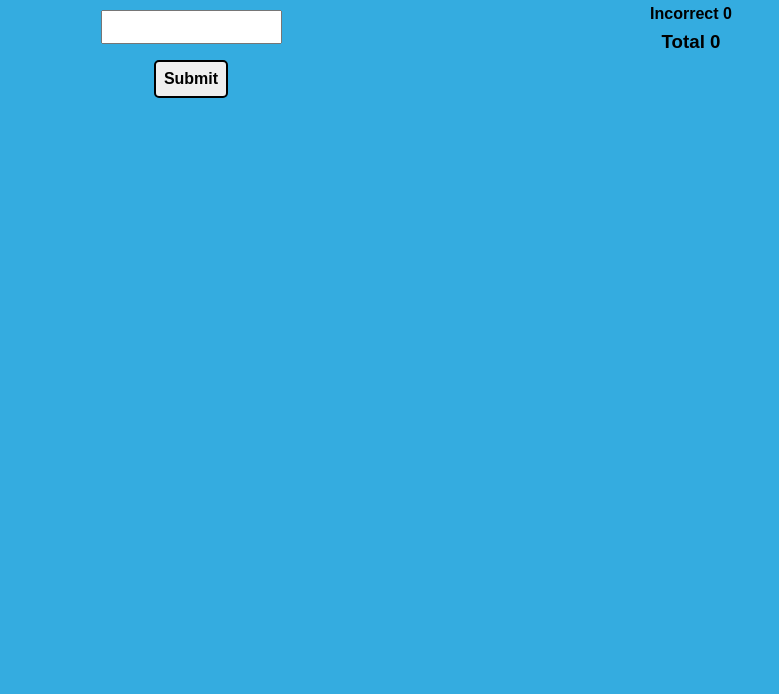
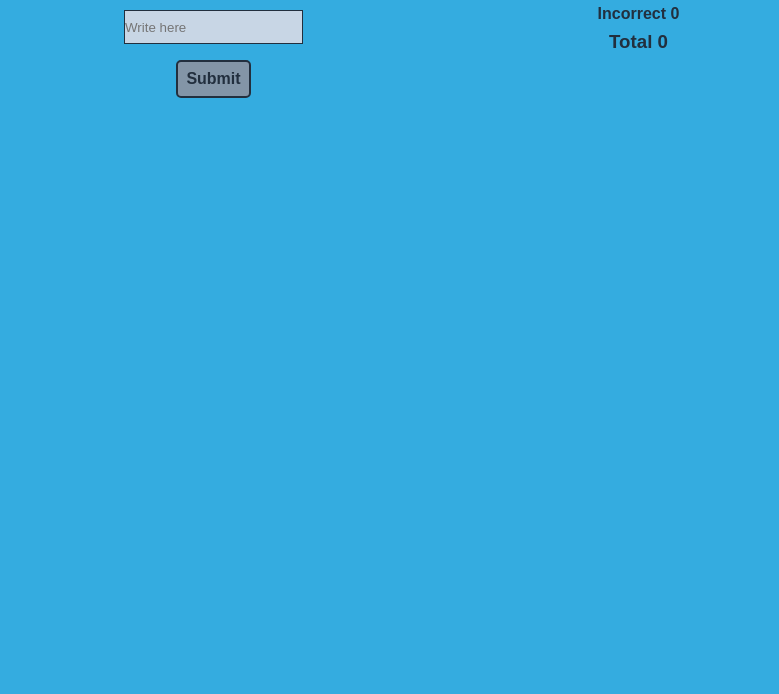
Before and after one commit to cathey191/questionnaire, a plain HTML site: page index.html in a window 1280 px wide. Shown: the part 106-800 px from the top of the page, without its empty margins (299-1078 px from the left). Drawn offline with nearby package versions, Linux system fonts and the light colour scheme.

Commit message:
improved layout

```diff
--- a/css/style.css
+++ b/css/style.css
@@ -2,6 +2,7 @@
 	box-sizing: border-box;
 	margin: 0;
 	padding: 0;
+	color: #222f3e;
 }
 
 body{
@@ -11,11 +12,13 @@ body{
 }
 
 .main{
-	max-width: 1000px;
+	width: 850px;
+	height: 100vh;
 	margin: 0 auto;
 }
 
 .section{
+	height: 500px;
 	float: left;
 	padding: 2em;
 	text-align: center;
@@ -28,11 +31,14 @@ body{
 }
 
 .input{
+	border: 1px solid #222f3e;
 	height: 2.5em;
+	background-color: #c8d6e5;
 }
 
 .button{
-	border: 2px solid black;
+	background-color: #8395a7;
+	border: 2px solid #222f3e;
 	border-radius: 5px;
 	font-size: 1em;
 	padding: 0.5em;
--- a/index.html
+++ b/index.html
@@ -12,7 +12,7 @@
 				<form class="questionnaire" id="questionnaire" method="post">
 					<h1 class="title">Test Your Luck</h1>
 					<h3 id="question" class="questions">What is the capital of New Zealand?</h3>
-					<input type="text" name="input" class="input" id="input"><br />
+					<input type="text" name="input" class="input" id="input" placeholder="Write here"><br />
 					<button type="button" name="button" class="button firButton" id="button">Submit</button>
 				</form>
 
--- a/js/script.js
+++ b/js/script.js
@@ -13,13 +13,13 @@ $(document).ready(function(){
 		//total number
 		var totalWords = passWords + failWords
 		var totalNumber = totalWords.toString();
-
+		//changes numbers of correct/incorrect
 		$('.correct').text(passNumber);
 		$('.incorrect').text(failNumber);
 		$('.total').text(totalNumber);
-
 	};
 
+	//button
 	$('#button').click(function(){
 		var answerLower = document.getElementById('input').value;
 		var answer = answerLower.toLowerCase();
@@ -56,17 +56,14 @@ $(document).ready(function(){
 			} else {
 				failArray.push(answer);
 			}
-
 			counter();
-
 			$('#question').text('The End');
-			$('#button').removeClass('secButton');
-			$('#button').addClass('endButton');
 			$('#button').css('display', 'none');
 			$('#input').css('display', 'none');
-
 		}
 
+		//clears input
+		document.getElementById('input').value = '';
 	});
 
  });
```
